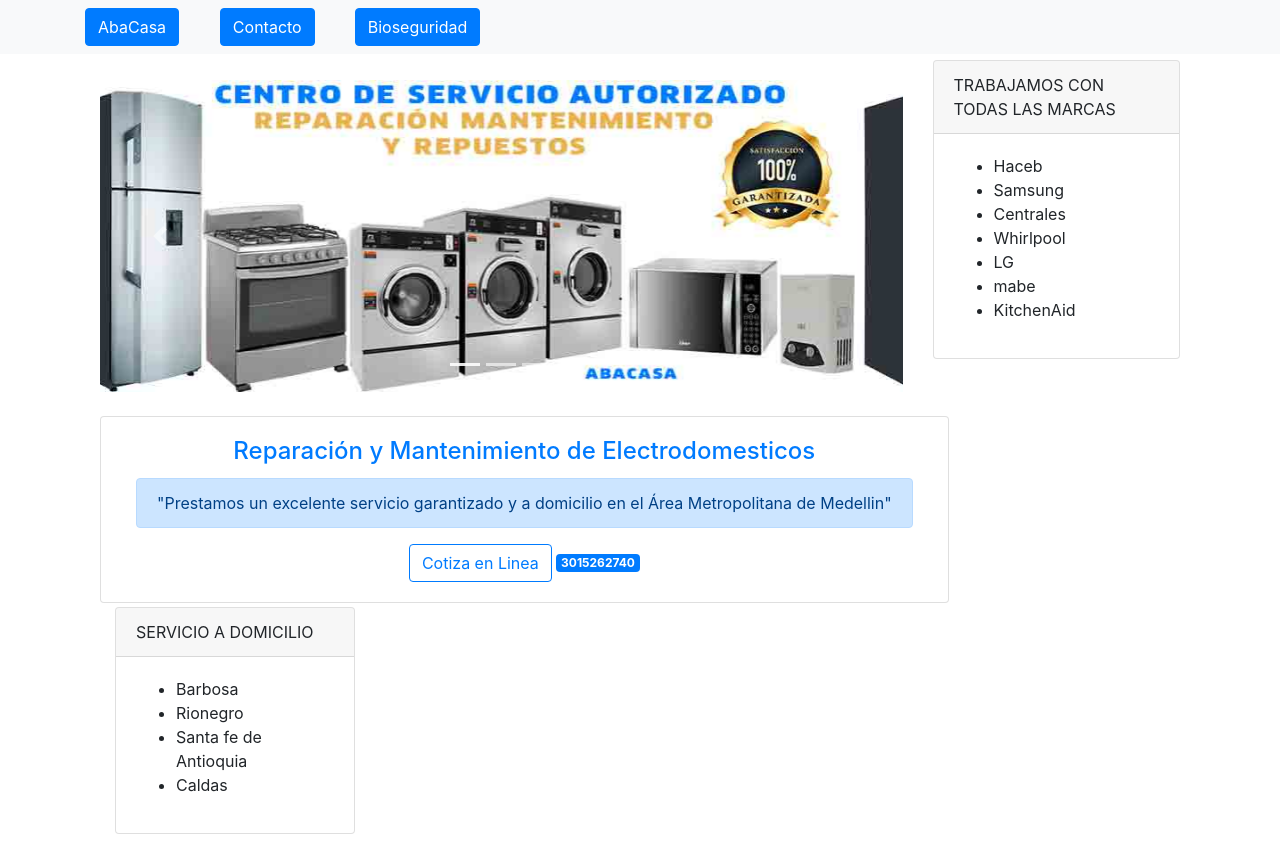
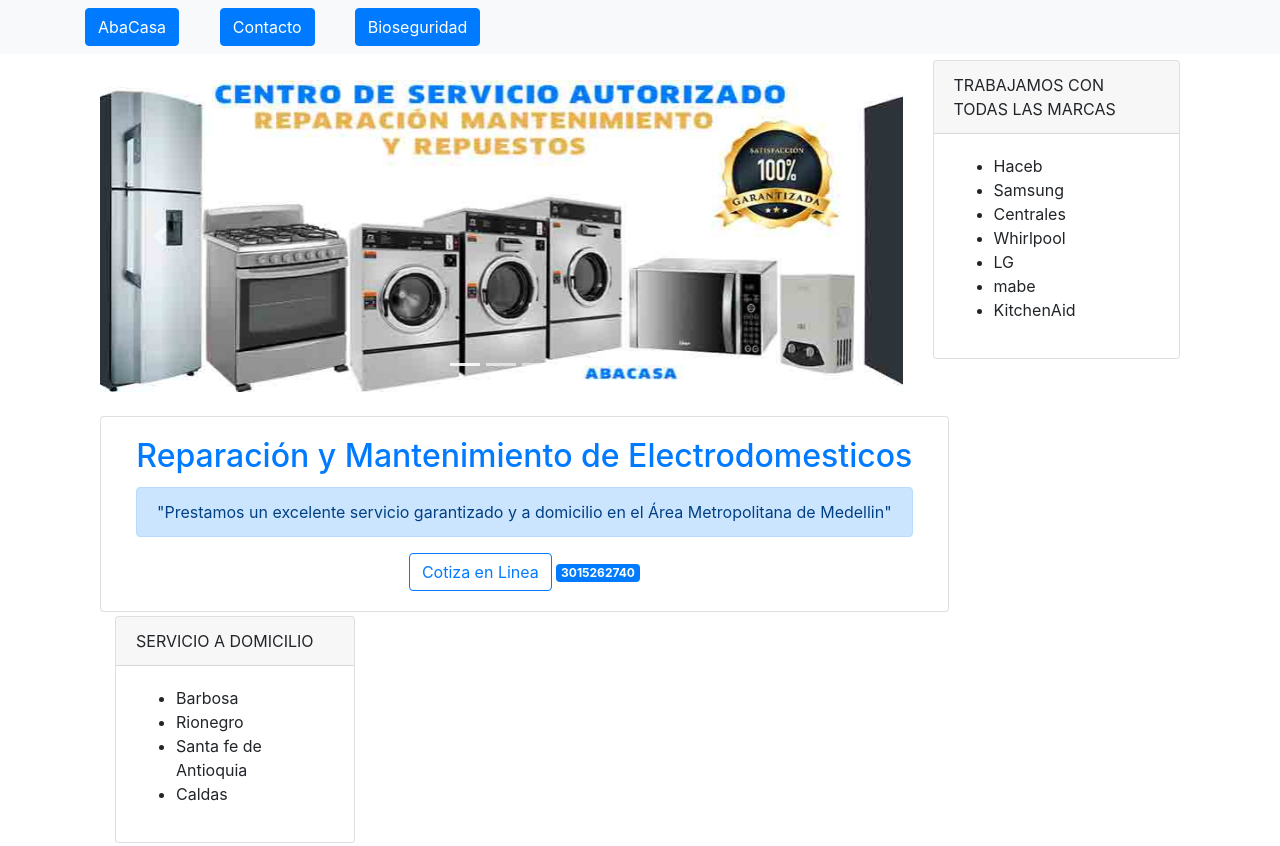
Before and after one commit to yoguis20000/lavadorasyneveras, a website: page index.html in a window 1280 px wide. Shown: the top 846 px of the page. Drawn offline with Linux system fonts and the light colour scheme.

Commit message:
Add files via upload

```diff
--- a/index.html
+++ b/index.html
@@ -149,9 +149,10 @@
 
 		<div class="col-sm-12 col-md-12">
   			<div class="card-body">
-	  			<h4 class="card-title" "text-center">
-            		<a href="#">Reparación y Mantenimiento de Electrodomesticos</a>
-      			</h4>
+	  			<h2 class="card-title">
+            		<a href="#">Reparación y Mantenimiento de</a> <a href="#">Electrodomesticos</a>
+      			</h2>
+
 	  			<p class="alert alert-primary" role="alert">"Prestamos un excelente servicio garantizado y a domicilio en el Área Metropolitana de Medellin"</p>
     			<button type="button" class="btn btn-outline-primary">Cotiza en Linea</button>  <span class="badge badge-primary">3015262740</span>
  			 </div>
```
